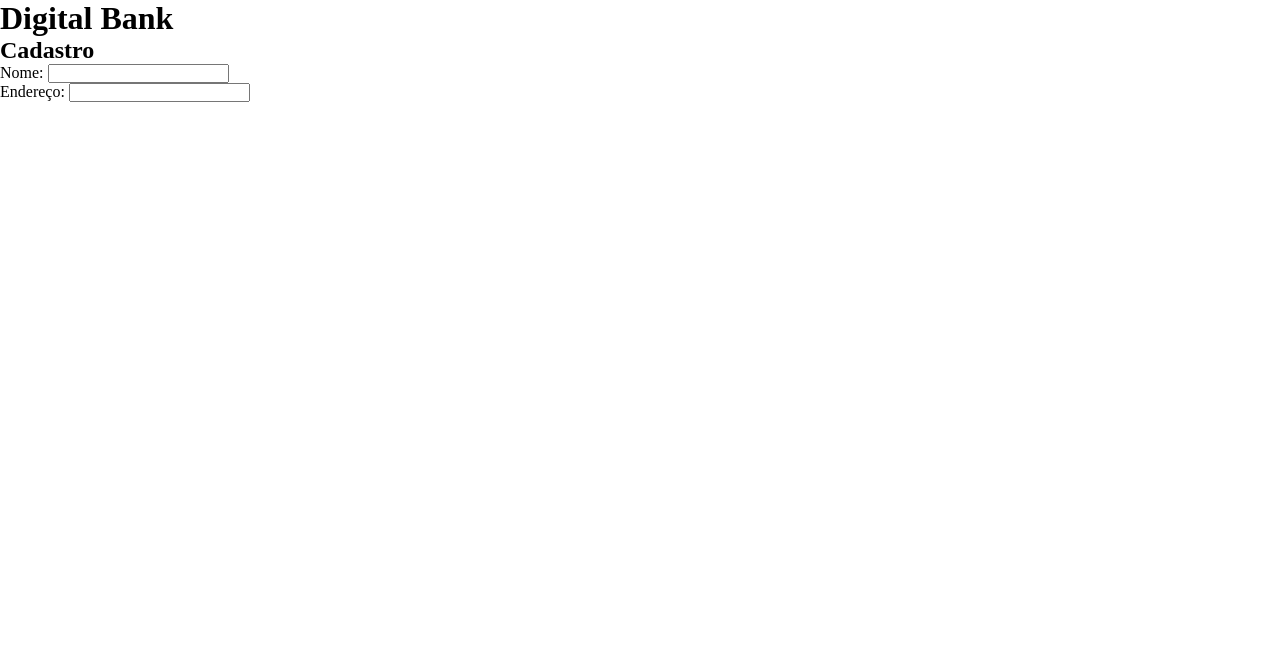
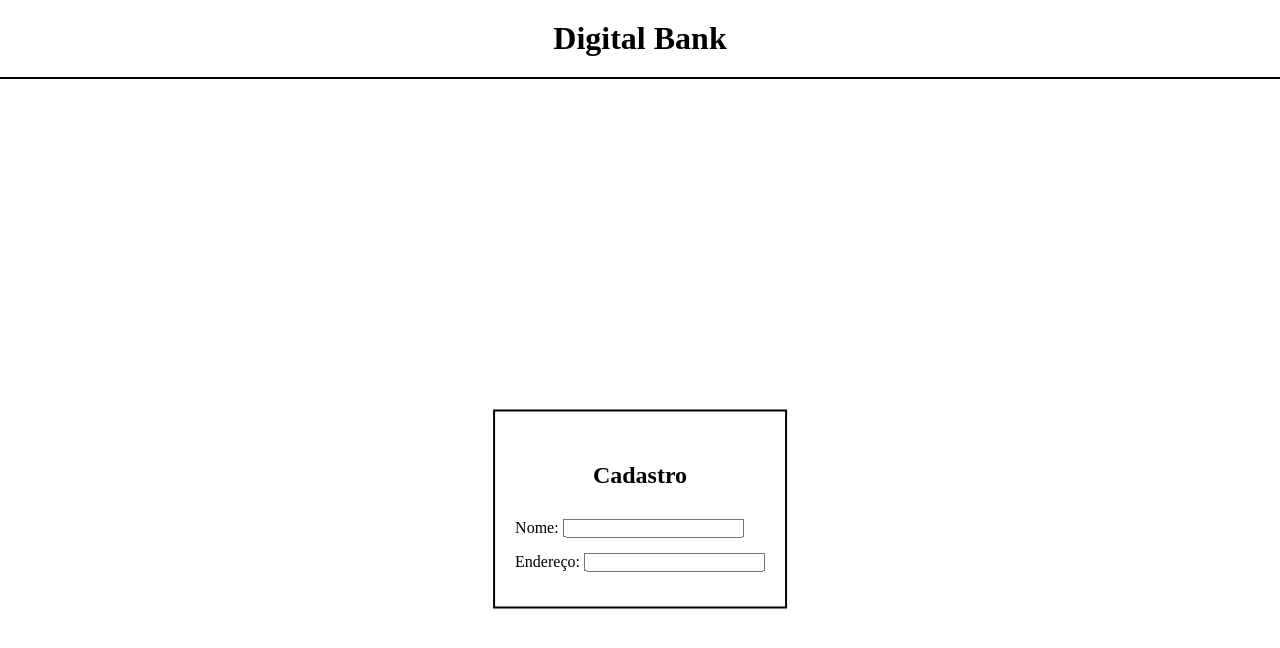
Before and after one commit to josiasfelipe/digital-bank-project, a plain HTML site: page cadastro.html in a window 1280 px wide. Drawn offline with Linux system fonts and the light colour scheme.

Commit message:
Update-Cadastro
Adicionei pequenos elementos estéticos ao cadastro.

```diff
--- a/cadastro.html
+++ b/cadastro.html
@@ -12,6 +12,7 @@
         <h1>Digital Bank</h1>
     </header>
     <main>
+    <div id="cadastro">
         <h2>Cadastro</h2>
         <p>
             Nome: <input type="text" name="nome" id="nome">
--- a/style/cadastro-style.css
+++ b/style/cadastro-style.css
@@ -4,3 +4,36 @@
     margin: 0px;
     padding: 0px;
 }
+
+header {
+    padding: 20px;
+    margin-bottom: 30px;
+    border-bottom: 2px solid black;
+    text-align: center;
+}
+
+main {
+    position: relative;
+    height: 100vh;
+    width: 100vw;
+}
+
+#cadastro {
+    position: absolute;
+    top: 50%;
+    left: 50%;
+    transform: translate(-50%, -50%);
+
+    padding: 20px;
+    border: 2px solid black;
+
+}
+
+#cadastro > h2 {
+    text-align: center;
+    padding: 30px;
+}
+
+#cadastro > p {
+    margin-bottom: 15px;
+}
```
